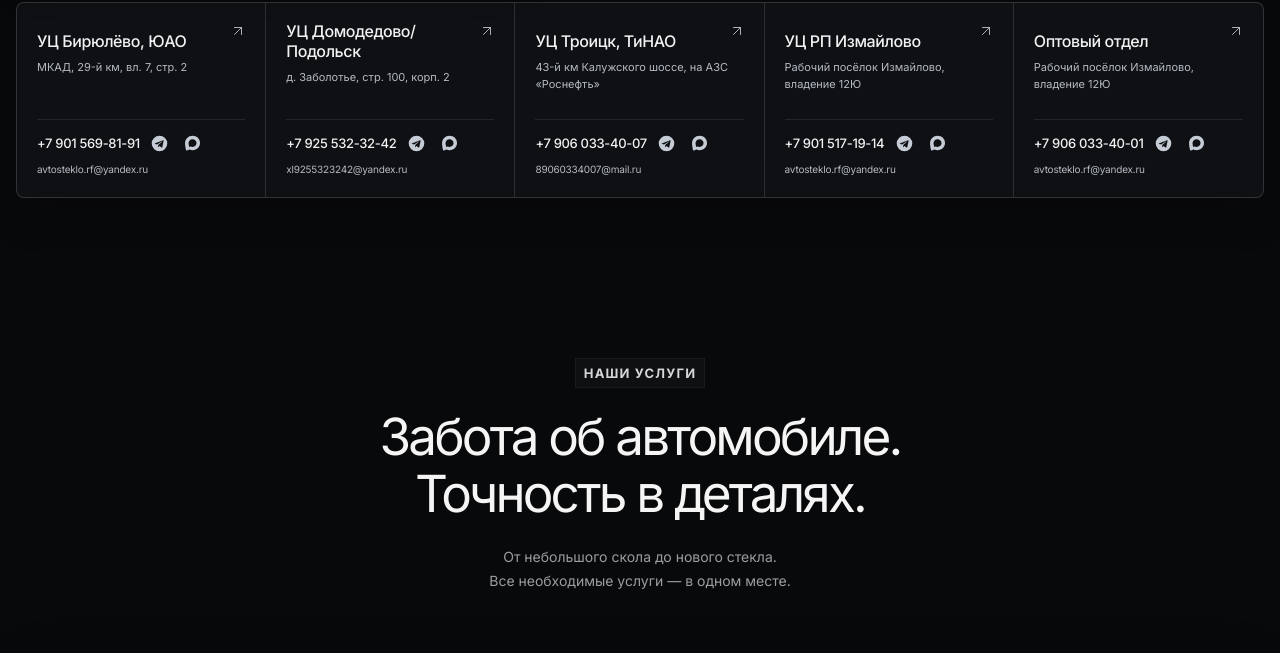
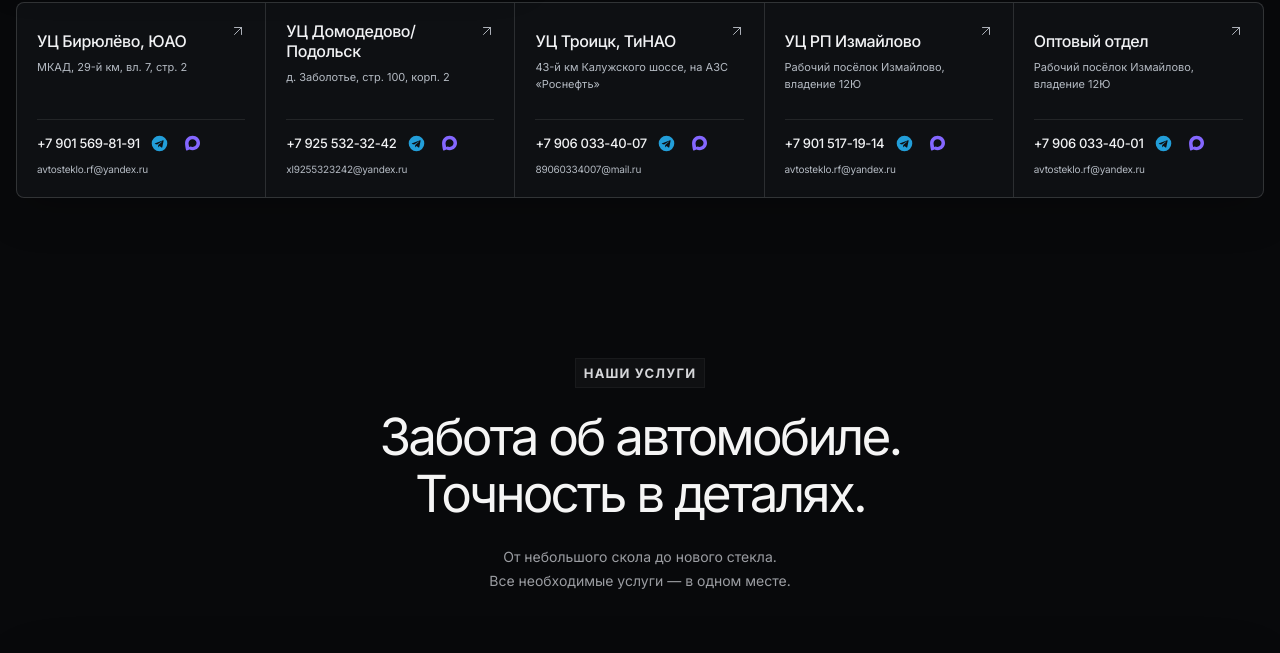
Before and after one commit to lprchns-Alex/autosteklo-xl, a plain HTML site: page v3.2/index.html in a window 1280 px wide. Shown: the part 818-1471 px from the top of the page. Drawn offline with Linux system fonts and the light colour scheme.

Commit message:
Keep messenger brand colors in both themes

```diff
--- a/v3.2/index.html
+++ b/v3.2/index.html
@@ -9,7 +9,7 @@
   <link rel="preconnect" href="https://fonts.googleapis.com"><link rel="preconnect" href="https://fonts.gstatic.com" crossorigin>
   <link href="https://fonts.googleapis.com/css2?family=Inter:wght@400;500;600;700;800&display=swap" rel="stylesheet">
   <link rel="stylesheet" href="base.css?v=20261109-equal-actions1"><link rel="stylesheet" href="styles.css?v=20261107-equal1"><link rel="stylesheet" href="motion.css?v=20261107-no-glint1"><link rel="stylesheet" href="hero-layout.css?v=20261109-contacts-stack3"><link rel="stylesheet" href="brands.css?v=20261109-color3"><link rel="stylesheet" href="bitstop.css?v=20261107-equal1"><link rel="stylesheet" href="theme-light.css?v=20261109-theme2"><link rel="stylesheet" href="theme-controls.css?v=20261107-theme1"><link rel="stylesheet" href="footer-identity.css?v=20261109-xl1"><link rel="stylesheet" href="card-states.css?v=20261109-cards-gap3"><script src="app.js?v=20261109-contacts1" defer></script><script src="motion.js?v=20261107-reveal1" defer></script>
-<link rel="stylesheet" href="revision.css?v=reviews-centered">
+<link rel="stylesheet" href="revision.css?v=messenger-colors">
 </head>
 <body>
 <a href="#main" class="skip">Перейти к содержанию</a>
--- a/v3.2/revision.css
+++ b/v3.2/revision.css
@@ -12,8 +12,15 @@
 .main-line a {color:inherit; font-size:clamp(29px,4.4vw,72px); font-weight:650; line-height:1.1; letter-spacing:-.045em; white-space:nowrap}
 .service-brand {width:clamp(86px,9vw,145px); height:auto; align-self:center}
 .hero-contact-layout .hero-kicker, #services .eyebrow, .feature-copy .feature-overline {font-size:clamp(13px,1vw,18px); font-weight:650}
-.header-messengers [data-modal=telegram], .center-contacts .center-telegram {color:#229ed9}
-.header-messengers [data-modal=max], .center-contacts .center-max {color:#8467ff}
+:root[data-theme] .header-messengers [data-modal="telegram"],
+:root[data-theme] .hero-centers .center-contacts .center-telegram {
+  color: #229ed9;
+}
+
+:root[data-theme] .header-messengers [data-modal="max"],
+:root[data-theme] .hero-centers .center-contacts .center-max {
+  color: #8467ff;
+}
 .footer .social-links button {color:inherit;font:inherit;background:transparent;border:0;cursor:pointer}
 .footer .site-note {font-size:14px;line-height:1.6}
 #centers {position:relative;inset:auto;margin:20px auto;padding-inline:16px;width:100%;box-sizing:border-box}
```
